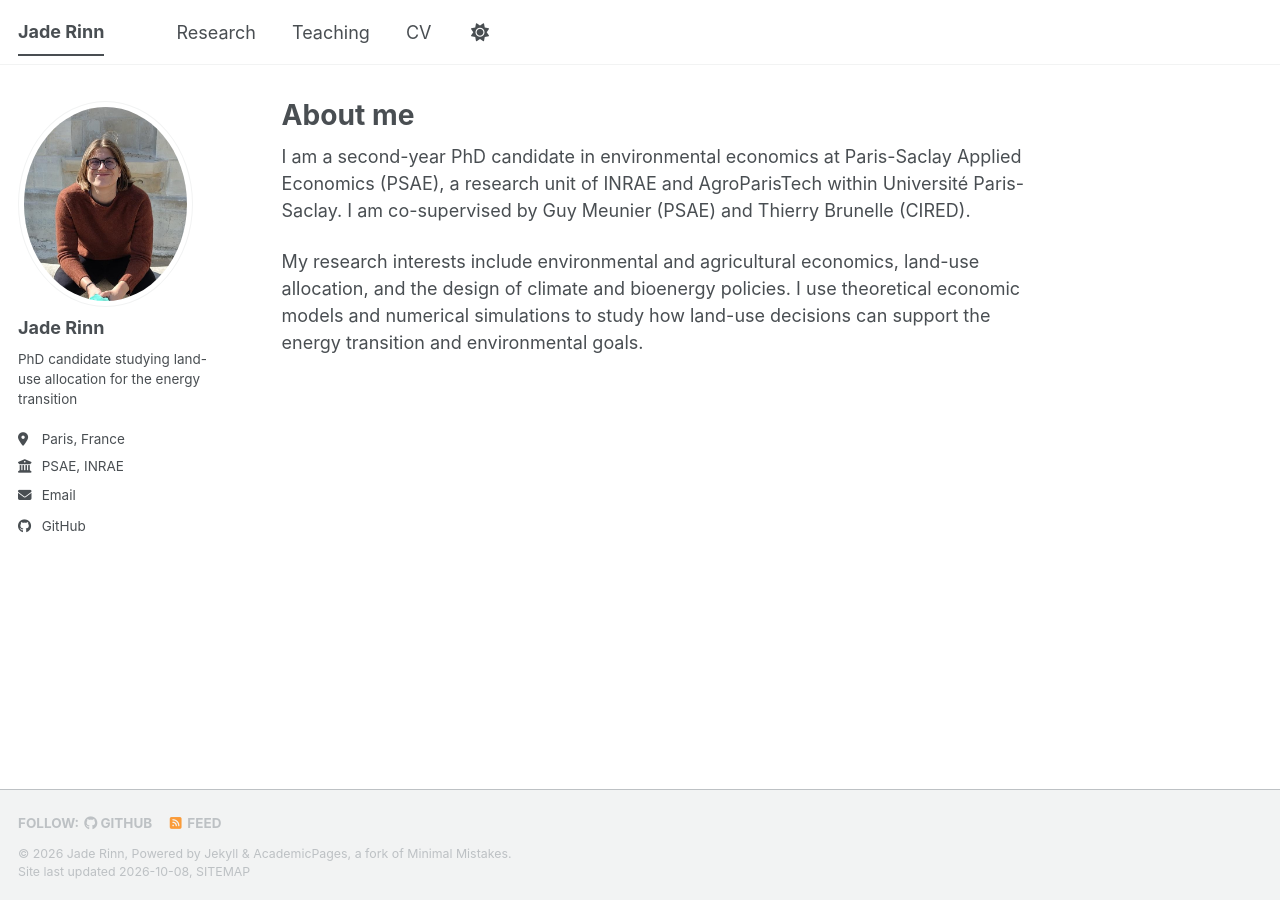
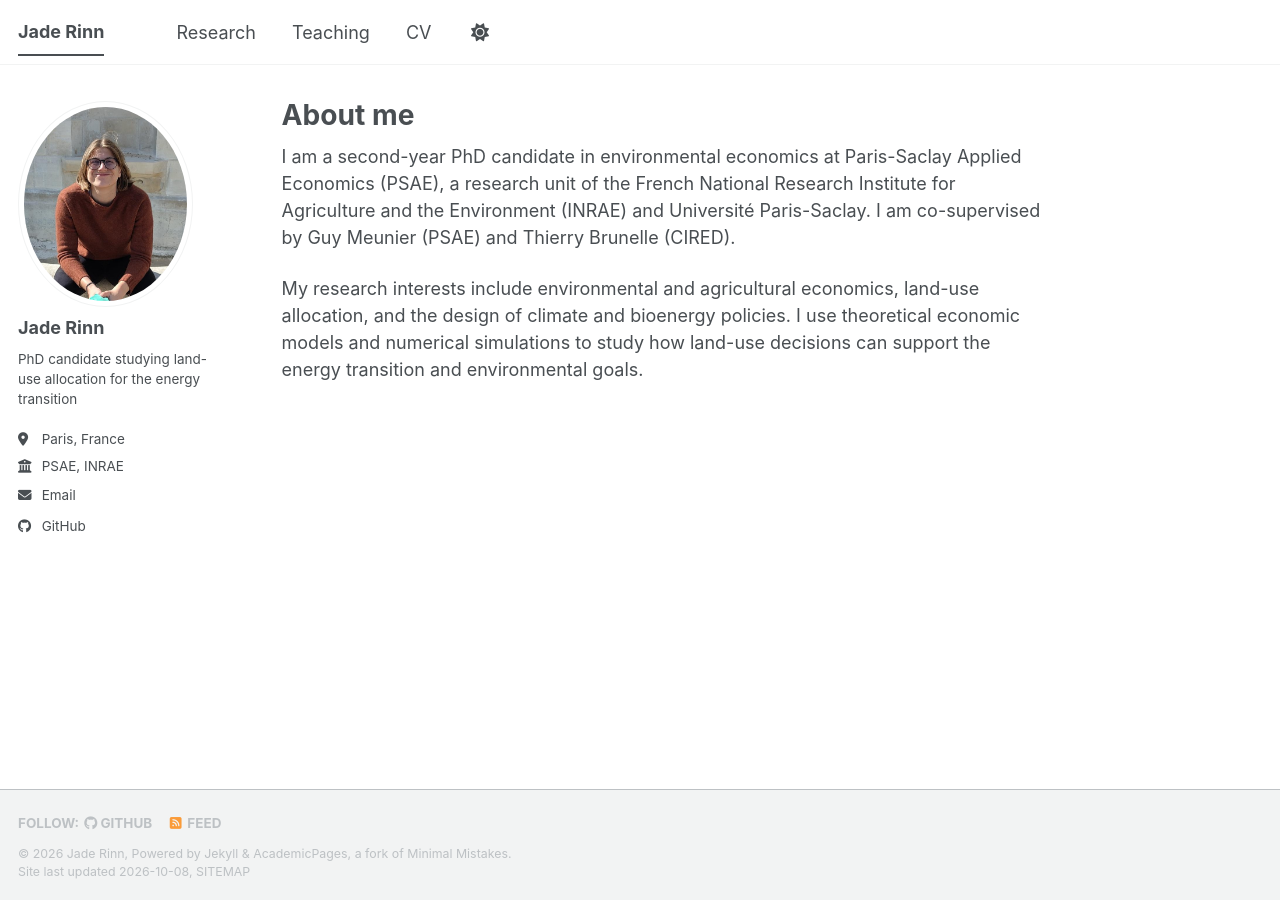
Before and after one commit to jaderinn/jaderinn.github.io, a Jekyll site: the page built from _pages/about.md, in a window 1280 px wide. Built offline with Jekyll 4.4.1, drawn with Linux system fonts in a browser that asks for light colours; a style sheet for code colours, icons or effects is not loaded.

Commit message:
Clarify affiliation in about page
Updated the description of academic affiliation for clarity.

```diff
--- a/_pages/about.md
+++ b/_pages/about.md
@@ -6,6 +6,6 @@ redirect_from:
   - /about/
   - /about.html
 ---
-I am a second-year PhD candidate in environmental economics at Paris-Saclay Applied Economics (PSAE), a research unit of INRAE and AgroParisTech within Université Paris-Saclay. I am co-supervised by Guy Meunier (PSAE) and Thierry Brunelle (CIRED).
+I am a second-year PhD candidate in environmental economics at Paris-Saclay Applied Economics (PSAE), a research unit of the French National Research Institute for Agriculture and the Environment (INRAE) and Université Paris-Saclay. I am co-supervised by Guy Meunier (PSAE) and Thierry Brunelle (CIRED).
 
 My research interests include environmental and agricultural economics, land-use allocation, and the design of climate and bioenergy policies. I use theoretical economic models and numerical simulations to study how land-use decisions can support the energy transition and environmental goals.
```
